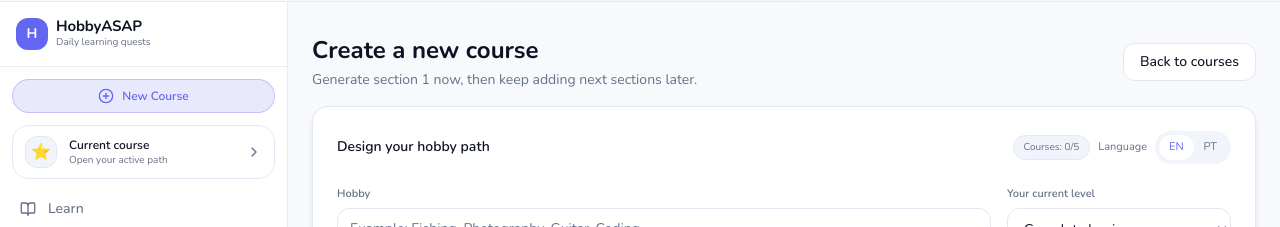
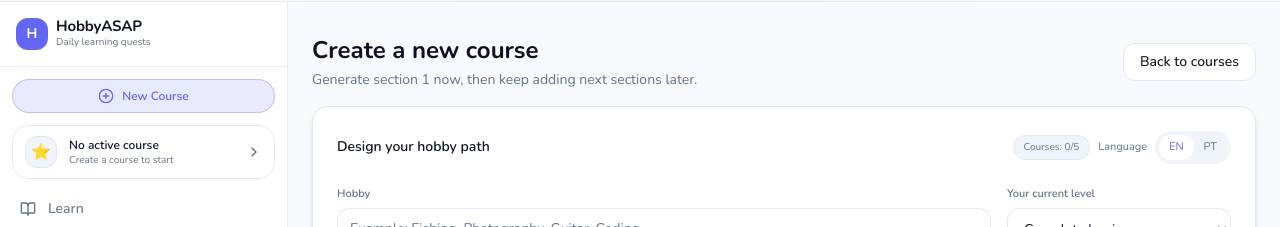
Before and after one commit to Luciano655dev/HobbyASAP, a Next.js app: page /app/courses/new in a window 1280 px wide. Shown: the part 67-294 px from the top of the page. Built offline with nearby package versions, Linux system fonts and the light colour scheme.

Commit message:
better performance when user just joined

```diff
--- a/app/app/components/AppSidebar.tsx
+++ b/app/app/components/AppSidebar.tsx
@@ -32,6 +32,7 @@ function isActivePath(pathname: string | null, href: string) {
 export default function AppSidebar() {
   const pathname = usePathname()
   const [currentSessionId, setCurrentSessionId] = useState<string | null>(null)
+  const [hasCourses, setHasCourses] = useState(false)
   const [currentSession, setCurrentSession] = useState<null | {
     hobby: string
     icon: string | null
@@ -45,10 +46,12 @@ export default function AppSidebar() {
         const raw = localStorage.getItem(LS_SESSIONS_KEY)
         const sessions: unknown = raw ? JSON.parse(raw) : []
         if (!Array.isArray(sessions) || sessions.length === 0) {
+          setHasCourses(false)
           setCurrentSessionId(null)
           setCurrentSession(null)
           return
         }
+        setHasCourses(true)
 
         const storedCurrentId = localStorage.getItem(LS_CURRENT_SESSION_KEY)
         const fallbackId = sessions[0]?.id
@@ -89,6 +92,7 @@ export default function AppSidebar() {
           totalModules,
         })
       } catch {
+        setHasCourses(false)
         setCurrentSessionId(null)
         setCurrentSession(null)
       }
@@ -105,7 +109,7 @@ export default function AppSidebar() {
   }, [])
 
   const currentCourseHref = useMemo(() => {
-    if (!currentSessionId) return "/app/courses"
+    if (!currentSessionId) return "/app/courses/new"
     return `/app/learn?sessionId=${encodeURIComponent(currentSessionId)}`
   }, [currentSessionId])
 
@@ -128,7 +132,7 @@ export default function AppSidebar() {
     <>
       <aside className="hidden border-r border-border/80 bg-surface/95 md:sticky md:top-0 md:flex md:h-screen md:w-72 md:flex-col">
         <div className="border-b border-border/80 px-4 py-4">
-          <Link href="/app/learn" className="flex items-center gap-2">
+          <Link href={hasCourses ? "/app/learn" : "/app/courses/new"} className="flex items-center gap-2">
             <div className="flex h-8 w-8 items-center justify-center rounded-xl bg-accent text-sm font-bold text-white">
               H
             </div>
@@ -167,12 +171,12 @@ export default function AppSidebar() {
             </div>
             <div className="min-w-0 flex-1">
               <p className="truncate text-xs font-semibold text-text">
-                {currentSession?.hobby ?? "Current course"}
+                {currentSession?.hobby ?? "No active course"}
               </p>
               <p className="text-[10px] text-muted">
                 {currentSession
                   ? `${currentSession.completedModules}/${currentSession.totalModules} • ${currentProgress}%`
-                  : "Open your active path"}
+                  : "Create a course to start"}
               </p>
             </div>
             <ChevronRight className="h-4 w-4 text-muted" />
--- a/app/app/layout.tsx
+++ b/app/app/layout.tsx
@@ -1,7 +1,7 @@
 "use client"
 
 import { useEffect, useState } from "react"
-import { usePathname } from "next/navigation"
+import { usePathname, useRouter } from "next/navigation"
 import AppSidebar from "./components/AppSidebar"
 import { LS_SESSIONS_KEY, SESSIONS_UPDATED_EVENT } from "./constants"
 
@@ -11,7 +11,9 @@ export default function AppLayout({
   children: React.ReactNode
 }) {
   const pathname = usePathname()
+  const router = useRouter()
   const [hasCourses, setHasCourses] = useState(false)
+  const [coursesLoaded, setCoursesLoaded] = useState(false)
 
   useEffect(() => {
     function syncHasCourses() {
@@ -21,6 +23,8 @@ export default function AppLayout({
         setHasCourses(Array.isArray(parsed) && parsed.length > 0)
       } catch {
         setHasCourses(false)
+      } finally {
+        setCoursesLoaded(true)
       }
     }
 
@@ -34,14 +38,25 @@ export default function AppLayout({
     }
   }, [])
 
-  const shouldShowSidebar = hasCourses || pathname === "/app/courses/new"
+  useEffect(() => {
+    if (!coursesLoaded) return
+    if (hasCourses) return
+    if (!pathname) return
+
+    const allowedWithoutCourses = ["/app/courses/new", "/app/courses"]
+    const canStay = allowedWithoutCourses.some(
+      (allowedPath) =>
+        pathname === allowedPath || pathname.startsWith(`${allowedPath}/`)
+    )
+    if (!canStay) {
+      router.replace("/app/courses/new")
+    }
+  }, [coursesLoaded, hasCourses, pathname, router])
 
   return (
     <div className="min-h-screen bg-app-bg text-text md:flex">
-      {shouldShowSidebar ? <AppSidebar /> : null}
-      <main className={`flex-1 ${shouldShowSidebar ? "pb-20 md:pb-0" : ""}`}>
-        {children}
-      </main>
+      <AppSidebar />
+      <main className="flex-1 pb-20 md:pb-0">{children}</main>
     </div>
   )
 }
```
